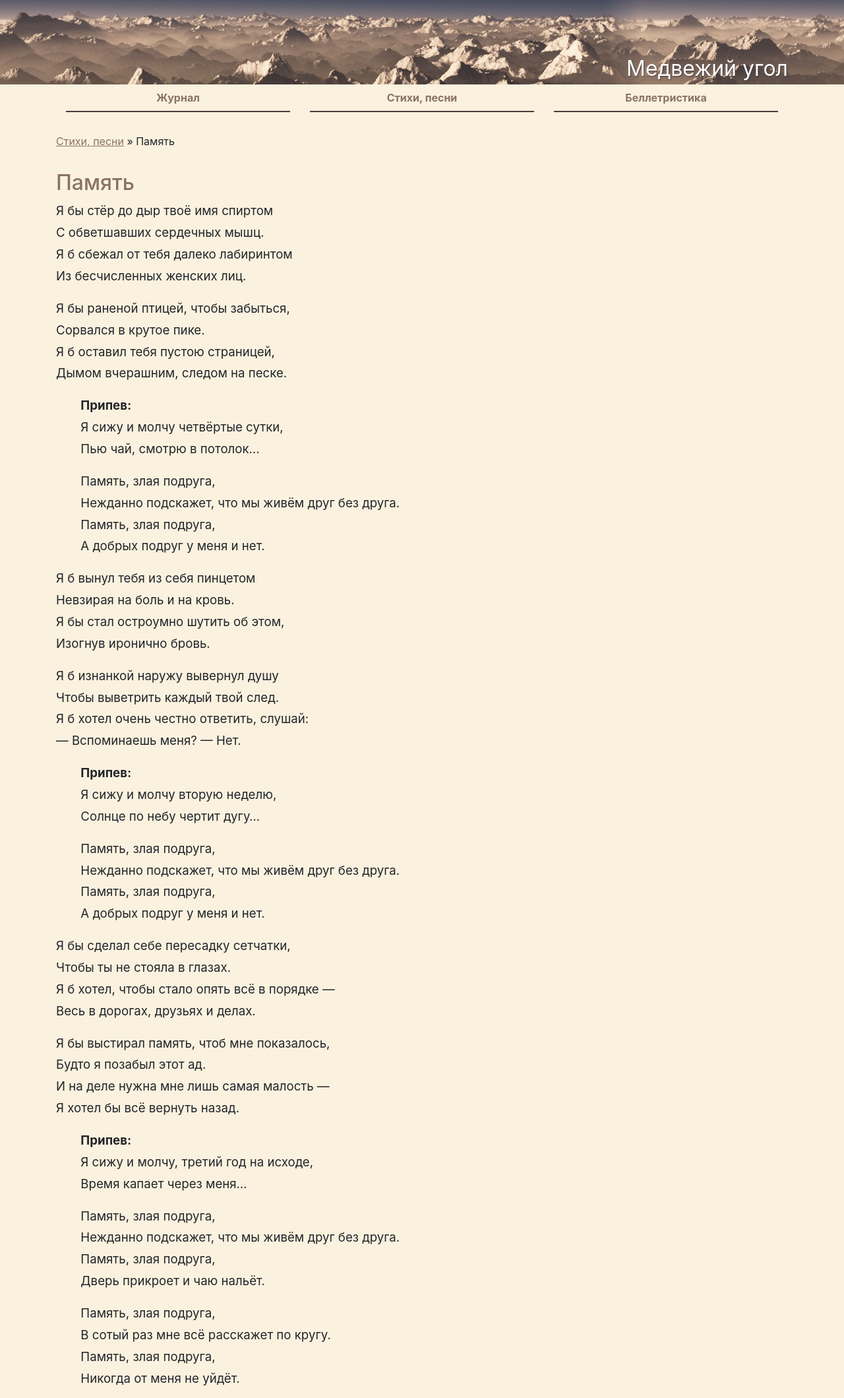
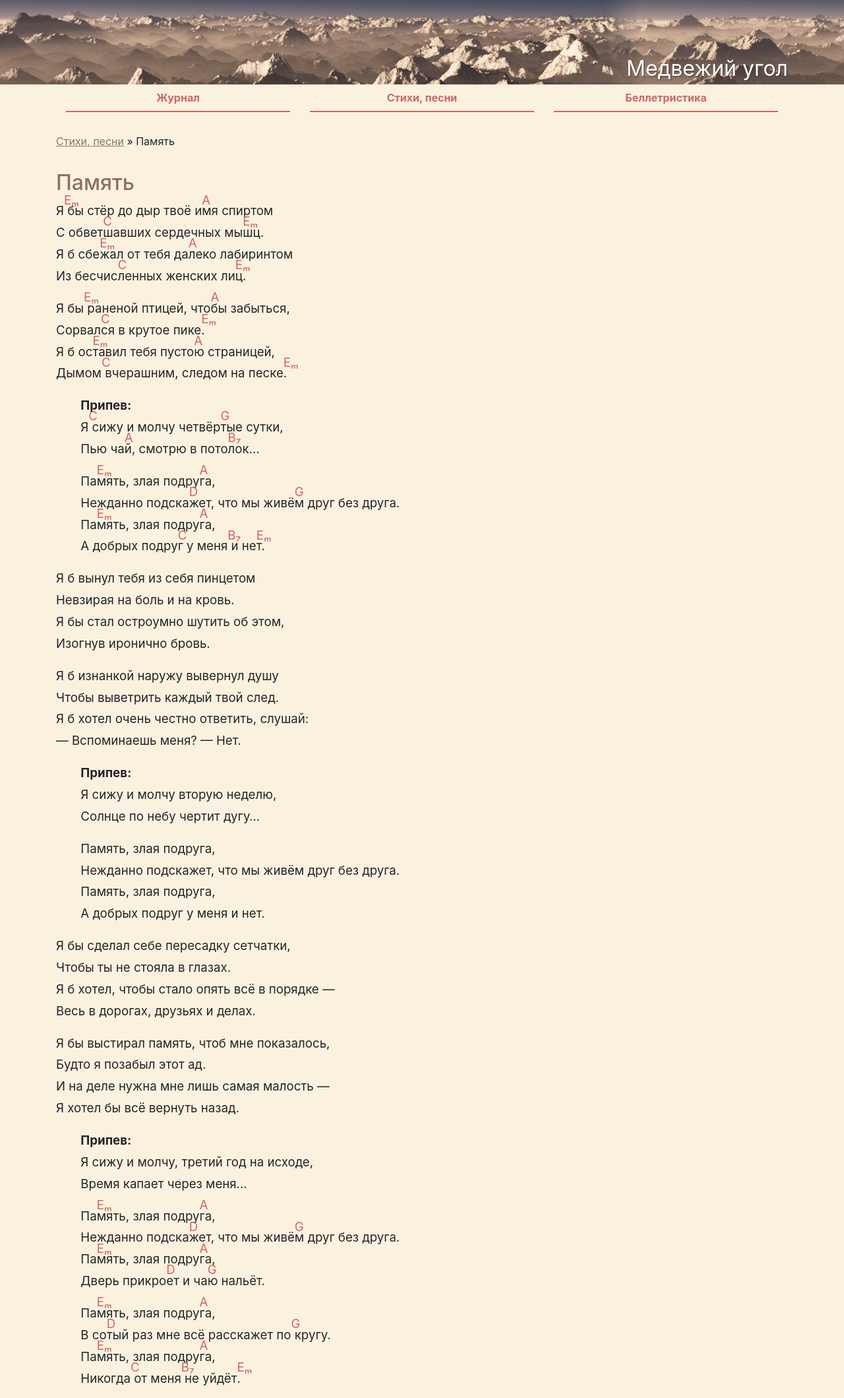
Before and after one commit to mark-shevchenko-name/mark-shevchenko-name.github.io, a Jekyll site: the page built from lyrics/memory.md, in a window 1280 px wide, cut to the strip 0-2119 px from the top of the page. Shown: the whole strip at 66% size. Built offline with Jekyll 4.4.1, drawn with Linux system fonts in a browser that asks for light colours; our own code applies the rules of GitHub Pages for plain Markdown files.

Commit message:
Расставил аккорды в четырёх песнях

```diff
--- a/css/main.css
+++ b/css/main.css
@@ -62,7 +62,8 @@ header > .container {
 
 .navigation-item > a,
 .navigation-item > a:hover {
-	border-bottom: 2px solid #463C3D;
+    color: #CC6763;
+	border-bottom: 2px solid #CC6763;
 	font-size: 12pt;
 	padding: 6pt 0;
 	font-weight: bold;
@@ -97,7 +98,7 @@ header > .container {
 
 .A,
 .Am,
-.Bb,
+.B-flat,
 .B,
 .Bm,
 .B7,
@@ -105,12 +106,17 @@ header > .container {
 .Cm,
 .D,
 .Dm,
+.Dm7,
 .E,
 .Em,
+.Em6,
+.Em7,
 .F,
 .Fm,
+.F-sharp-m6,
 .G,
-.Gm {
+.Gm,
+.Gm11 {
 	position: relative;
 	top: -0.9em;
 	display: inline-block;
@@ -126,7 +132,7 @@ header > .container {
 	content: 'A\2098';
 }
 
-.Bb:before {
+.B-flat {
     content: 'B\266D';
 }
 
@@ -166,12 +172,24 @@ header > .container {
 	content: 'E\2098';
 }
 
+.Em6 {
+	content: 'E\2098\2086';
+}
+
+.Em7 {
+	content: 'E\2098\2087';
+}
+
 .F:before {
 	content: 'F';
 }
 
 .Fm:before {
 	content: 'F\2098';
+}
+
+.F-sharp-m6 {
+	content: 'F\266F\2098\2086';
 }
 
 .G:before {
@@ -181,3 +199,7 @@ header > .container {
 .Gm:before {
 	content: 'G\2098';
 }
+
+.Gm11:before {
+	content: 'G\2098\2081\2081';
+}
--- a/lyrics/memory.md
+++ b/lyrics/memory.md
@@ -4,25 +4,25 @@ layout: lyrics
 
 ## Память
 
-Я бы стёр до дыр твоё имя спиртом
-С обветшавших сердечных мышц.
-Я б сбежал от тебя далеко лабиринтом
-Из бесчисленных женских лиц.
+Я<span class="Em"></span> бы стёр до дыр твоё и<span class="A"></span>мя спиртом
+С обвет<span class="C"></span>шавших сердечных мы<span class="Em"></span>шц.
+Я б сбе<span class="Em"></span>жал от тебя да<span class="A"></span>леко лабиринтом
+Из бесчис<span class="C"></span>ленных женских ли<span class="Em"></span>ц.
 
-Я бы раненой птицей, чтобы забыться,
-Сорвался в крутое пике.
-Я б оставил тебя пустою страницей,
-Дымом вчерашним, следом на песке.
+Я бы<span class="Em"></span> раненой птицей, что<span class="A"></span>бы забыться,
+Сорвал<span class="C"></span>ся в крутое пике<span class="Em"></span>.
+Я б ос<span class="Em"></span>тавил тебя пусто<span class="A"></span>ю страницей,
+Дымом<span class="C"></span> вчерашним, следом на песке<span class="Em"></span>.
 
 **Припев:**
-Я сижу и молчу четвёртые сутки,
-Пью чай, смотрю в потолок…
+Я<span class="C"></span> сижу и молчу четвёр<span class="G"></span>тые сутки,
+Пью ча<span class="A"></span>й, смотрю в пото<span class="B7"></span>лок…
 {: .indented}
 
-Память, злая подруга,
-Нежданно подскажет, что мы живём друг без друга.
-Память, злая подруга,
-А добрых подруг у меня и нет.
+Па<span class="Em"></span>мять, злая подру<span class="A"></span>га,
+Нежданно подска<span class="D"></span>жет, что мы живё<span class="G"></span>м друг без друга.
+Па<span class="Em"></span>мять, злая подру<span class="A"></span>га,
+А добрых подру<span class="C"></span>г у меня<span class="B7"></span> и не<span class="Em"></span>т.
 {: .indented}
 
 Я б вынул тебя из себя пинцетом
@@ -61,16 +61,16 @@ layout: lyrics
 Время капает через меня…
 {: .indented}
 
-Память, злая подруга,
-Нежданно подскажет, что мы живём друг без друга.
-Память, злая подруга,
-Дверь прикроет и чаю нальёт.
+Па<span class="Em"></span>мять, злая подру<span class="A"></span>га,
+Нежданно подска<span class="D"></span>жет, что мы живё<span class="G"></span>м друг без друга.
+Па<span class="Em"></span>мять, злая подру<span class="A"></span>га,
+Дверь прикро<span class="D"></span>ет и ча<span class="G"></span>ю нальёт.
 {: .indented}
 
-Память, злая подруга,
-В сотый раз мне всё расскажет по кругу.
-Память, злая подруга,
-Никогда от меня не уйдёт.
+Па<span class="Em"></span>мять, злая подру<span class="A"></span>га,
+В со<span class="D"></span>тый раз мне всё расскажет по<span class="G"></span> кругу.
+Па<span class="Em"></span>мять, злая подру<span class="A"></span>га,
+Никогда<span class="C"></span> от меня<span class="B7"></span> не уйдёт<span class="Em"></span>.
 {: .indented}
 
 <iframe width="560" height="315" src="https://www.youtube.com/embed/tjtH9JOL5GQ" frameborder="0" allow="accelerometer; autoplay; encrypted-media; gyroscope; picture-in-picture" allowfullscreen></iframe>
```
Also changed, not shown: lyrics/capitans.md (+9 -9 lines), lyrics/little-bee.md (+14 -14 lines), lyrics/three-grams-of-tin.md (+1 -1 lines).
